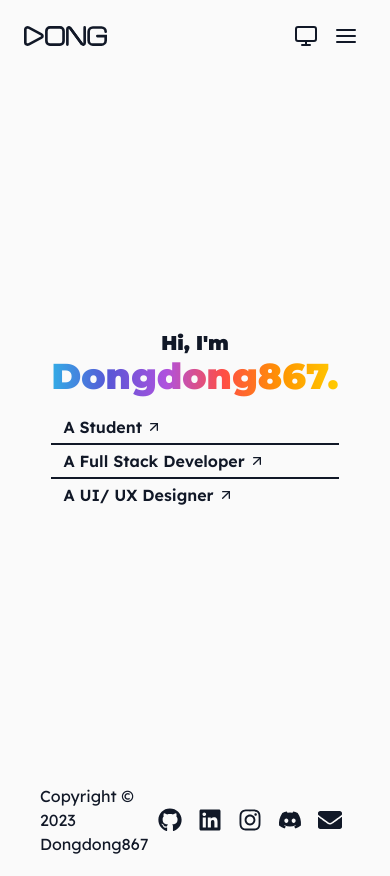
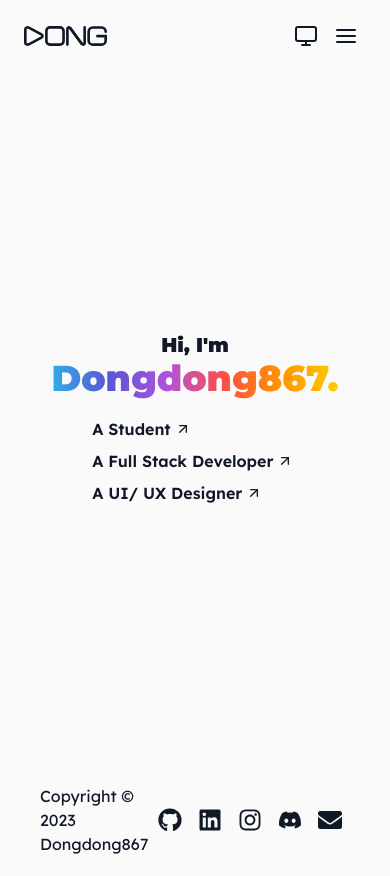
Before and after one commit to dongdong867/dongdong867.dev, a Next.js app: page / in a window 390 px wide. Built offline with nearby package versions, Linux system fonts and the light colour scheme.

Commit message:
fix(home): update rwd width

```diff
--- a/app/page.tsx
+++ b/app/page.tsx
@@ -26,8 +26,9 @@ export default function Home() {
             m-auto
             font-semibold
             flex justify-center place-items-center
+            max-sm:w-4/5
+            max-sm:mt-2
             max-sm:flex-col max-sm:place-items-start
-            max-sm:mt-2
             md:space-x-1"
         >
           <TranslatableContext className="text-base px-3 py-1">
@@ -43,7 +44,6 @@ export default function Home() {
             orientation="vertical"
             className="w-0.5 h-5 bg-foreground max-sm:hidden"
           />
-          <Separator className="w-full h-0.5 bg-foreground sm:hidden" />
           <TranslatableContext className="text-base px-3 py-1">
             <Link href={"/fullstack"} className="cursor-none">
               <div className="w-full flex justify-between place-items-center space-x-1 sm:hidden">
@@ -57,7 +57,6 @@ export default function Home() {
             orientation="vertical"
             className="w-0.5 h-5 bg-foreground max-sm:hidden"
           />
-          <Separator className="w-full h-0.5 bg-foreground sm:hidden" />
           <TranslatableContext className="text-base px-3 py-1">
             <Link href={"/uiux"} className="cursor-none">
               <div className="w-full flex justify-between place-items-center space-x-1 sm:hidden">
```
